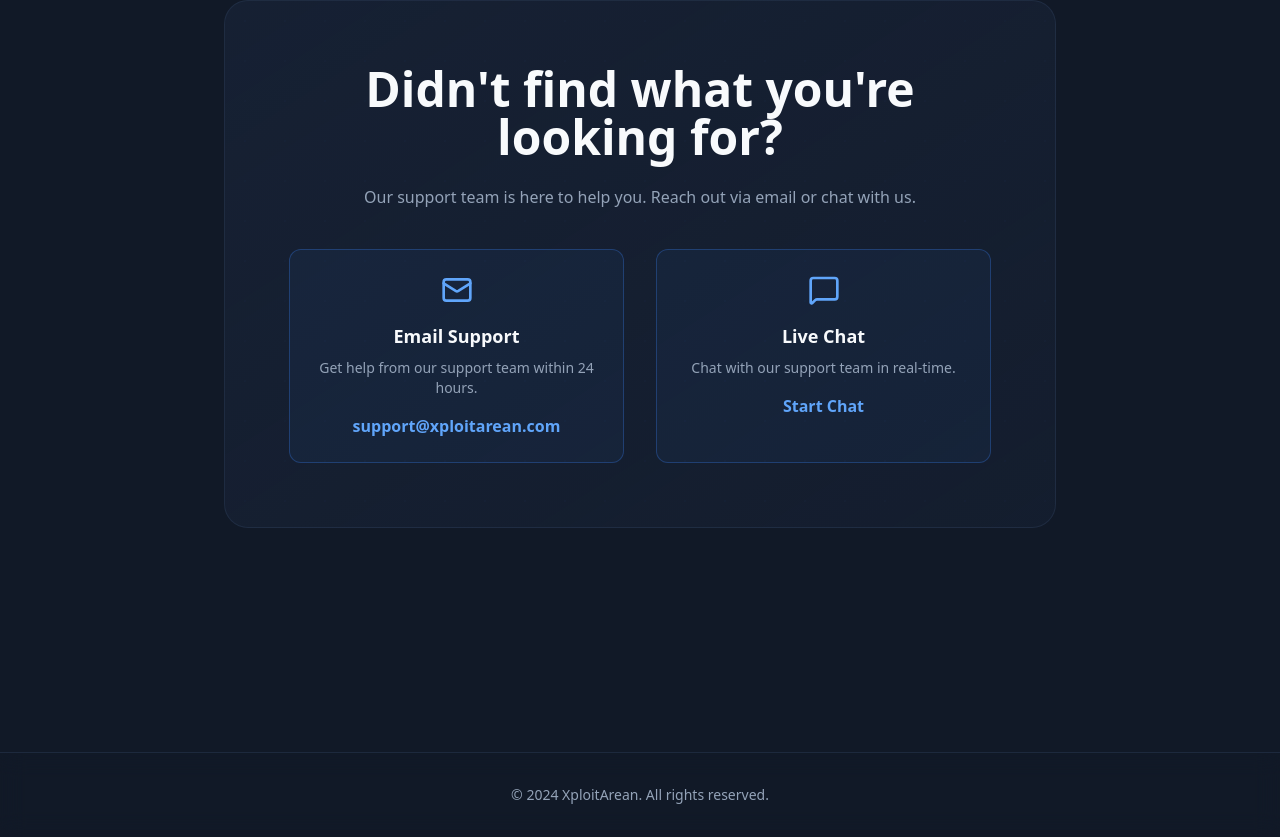
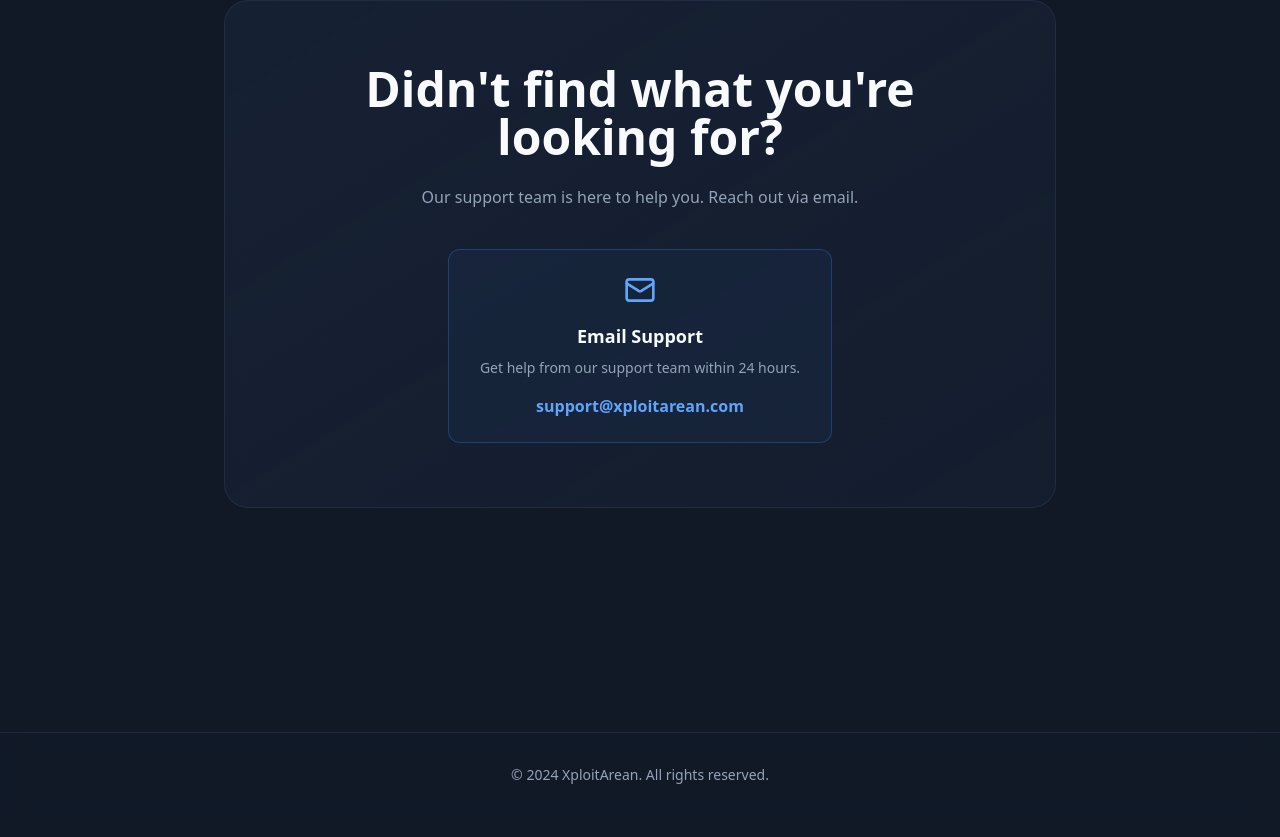
Before and after one commit to shubhamrooter/testtt, a React (Vite) app: page /support in a window 1280 px wide. Shown: the part 2201-3038 px from the top of the page. Built offline with nearby package versions, Linux system fonts and the light colour scheme.

Commit message:
Remove Live Chat section from Support page
cgen-9a8d975d15814f749f86237e9fb028db

```diff
--- a/client/pages/Support.tsx
+++ b/client/pages/Support.tsx
@@ -246,11 +246,10 @@ export default function Support() {
               </h2>
 
               <p className="text-muted-foreground max-w-2xl mx-auto text-center mb-8 sm:mb-10">
-                Our support team is here to help you. Reach out via email or chat with us.
+                Our support team is here to help you. Reach out via email.
               </p>
 
-              <div className="grid grid-cols-1 md:grid-cols-2 gap-6 sm:gap-8">
-                <div className="flex flex-col items-center p-6 rounded-xl border border-blue-500/30 bg-blue-500/5 hover:bg-blue-500/10 transition-colors">
+              <div className="flex flex-col items-center p-6 rounded-xl border border-blue-500/30 bg-blue-500/5 hover:bg-blue-500/10 transition-colors max-w-sm mx-auto">
                 <Mail className="w-8 h-8 text-blue-400 mb-4" />
                 <h3 className="text-lg font-semibold mb-2">Email Support</h3>
                 <p className="text-muted-foreground text-center mb-4 text-sm">
@@ -262,18 +261,6 @@ export default function Support() {
                 >
                   support@xploitarean.com
                 </a>
-                </div>
-
-                <div className="flex flex-col items-center p-6 rounded-xl border border-blue-500/30 bg-blue-500/5 hover:bg-blue-500/10 transition-colors">
-                  <MessageSquare className="w-8 h-8 text-blue-400 mb-4" />
-                  <h3 className="text-lg font-semibold mb-2">Live Chat</h3>
-                  <p className="text-muted-foreground text-center mb-4 text-sm">
-                    Chat with our support team in real-time.
-                  </p>
-                  <button className="text-blue-400 hover:text-blue-300 transition-colors font-semibold">
-                    Start Chat
-                  </button>
-                </div>
               </div>
             </div>
           </div>
```
Lines whose indentation alone changed are shown as unchanged.
